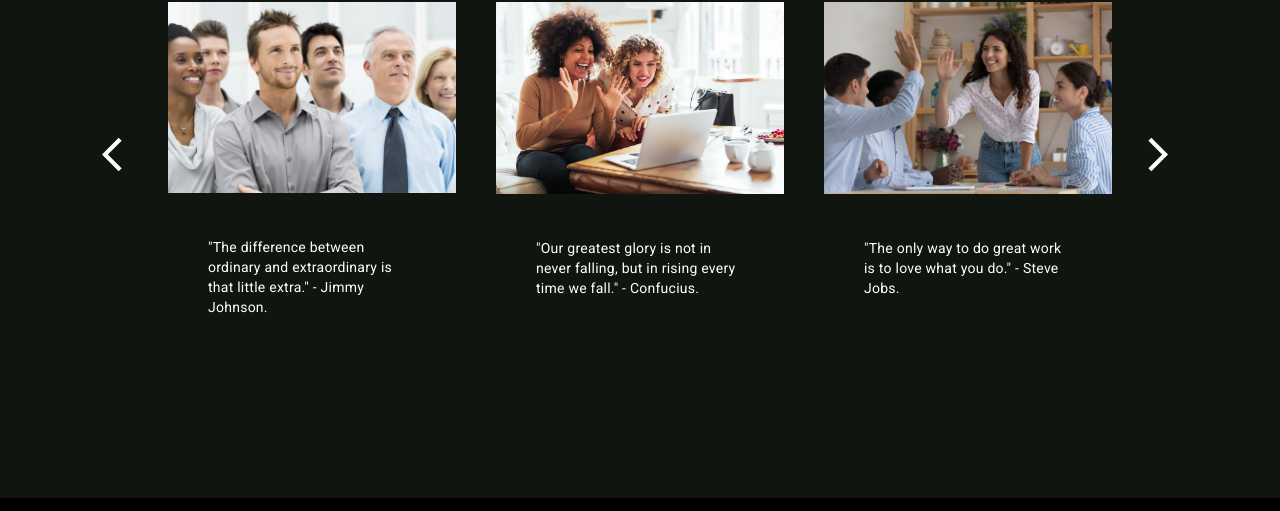
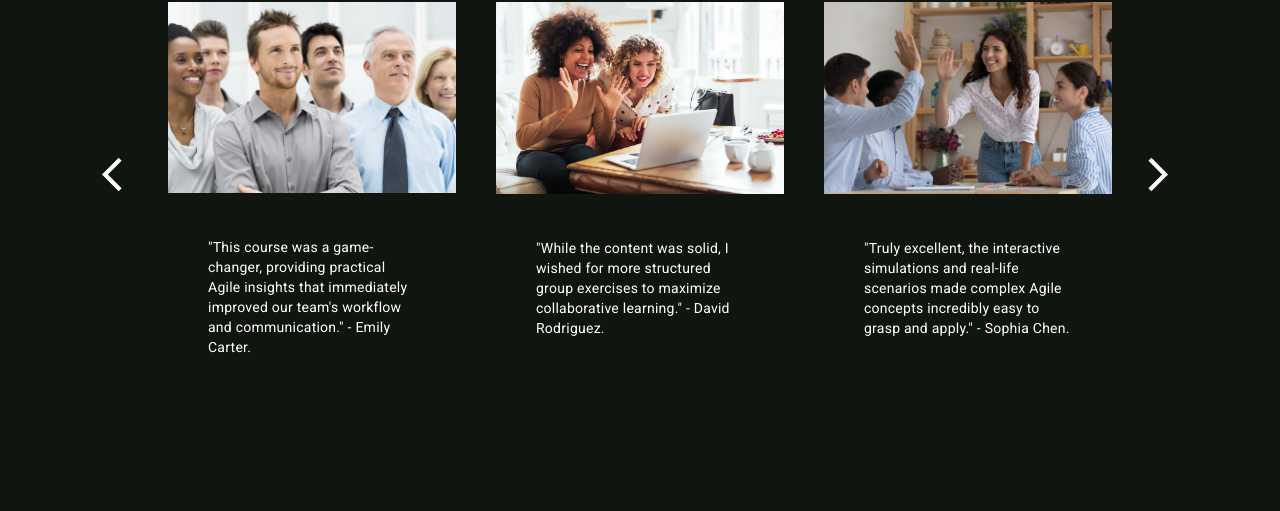
Before and after one commit to AlexandreDelahaye/SnappyLearn, an Astro site in the folder app/: page / in a window 1280 px wide. Shown: the part 3478-3989 px from the top of the page. Built offline with nearby package versions, Linux system fonts and the light colour scheme; Astro itself is replaced by a stand-in of ours.

Commit message:
fix: Get Inspired quotes

```diff
--- a/app/src/components/heroBanner/GetInspired.astro
+++ b/app/src/components/heroBanner/GetInspired.astro
@@ -6,10 +6,10 @@ import inspired3 from "../../assets/inspired3.png";
 import inspired4 from "../../assets/inspire4.png";
 
 const images = [
-  { src: inspired1.src, title: '"The difference between ordinary and extraordinary is that little extra." - Jimmy Johnson.' },
-  { src: inspired2.src, title: '"Our greatest glory is not in never falling, but in rising every time we fall." - Confucius.' },
-  { src: inspired3.src, title: '"The only way to do great work is to love what you do." - Steve Jobs.' },
-  { src: inspired4.src, title: '"Success is not final, failure is not fatal: It is the courage to continue that counts." - Winston Churchill.' },
+  { src: inspired1.src, title: `"This course was a game-changer, providing practical Agile insights that immediately improved our team's workflow and communication." - Emily Carter.` },
+  { src: inspired2.src, title: `"While the content was solid, I wished for more structured group exercises to maximize collaborative learning." - David Rodriguez.` },
+  { src: inspired3.src, title: `"Truly excellent, the interactive simulations and real-life scenarios made complex Agile concepts incredibly easy to grasp and apply." - Sophia Chen.` },
+  { src: inspired4.src, title: `"A great foundational course for Agile newcomers, though I, as an experienced practitioner, sought more advanced, enterprise-level discussions." - Michael O'Connell.` },
 ];
 ---
 
```
